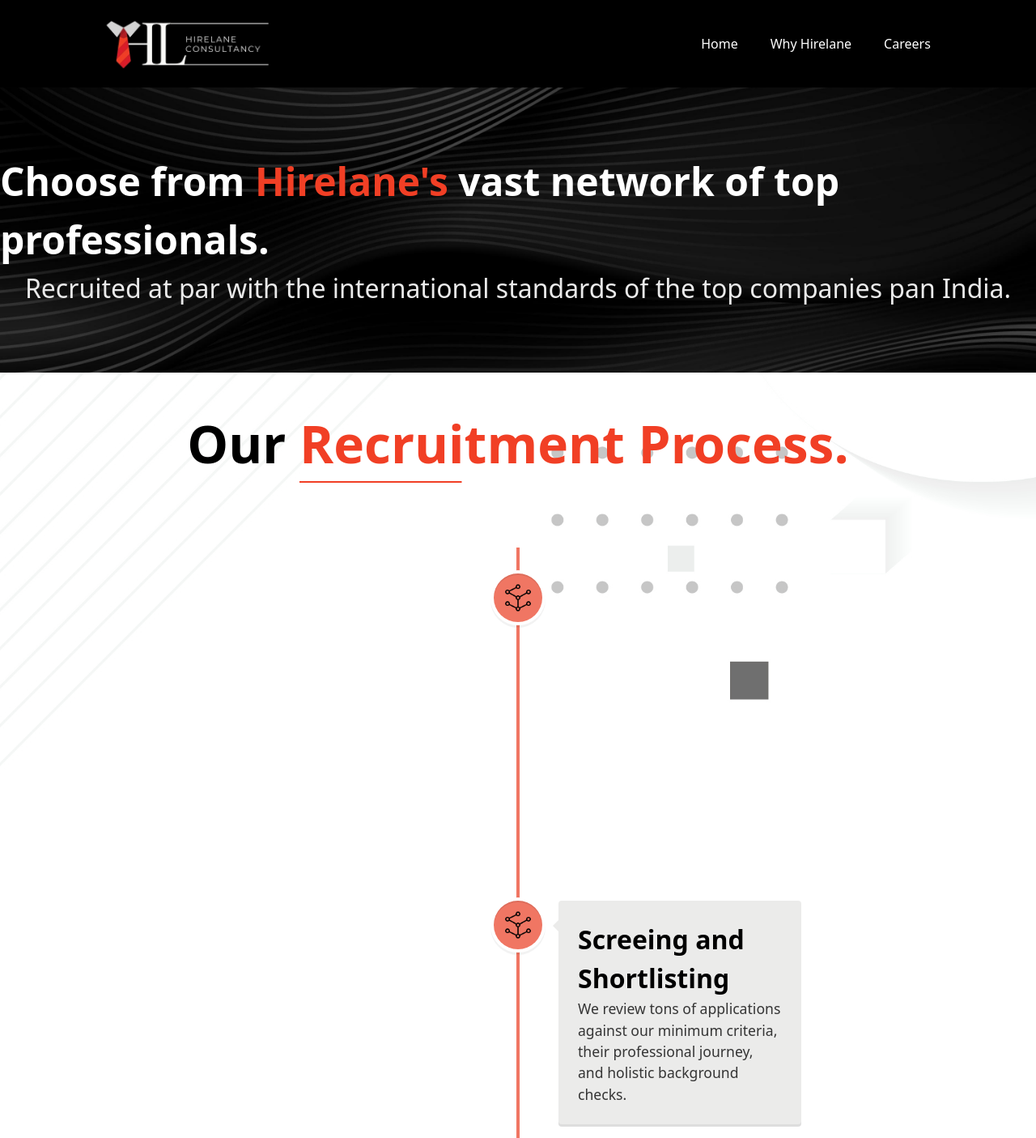
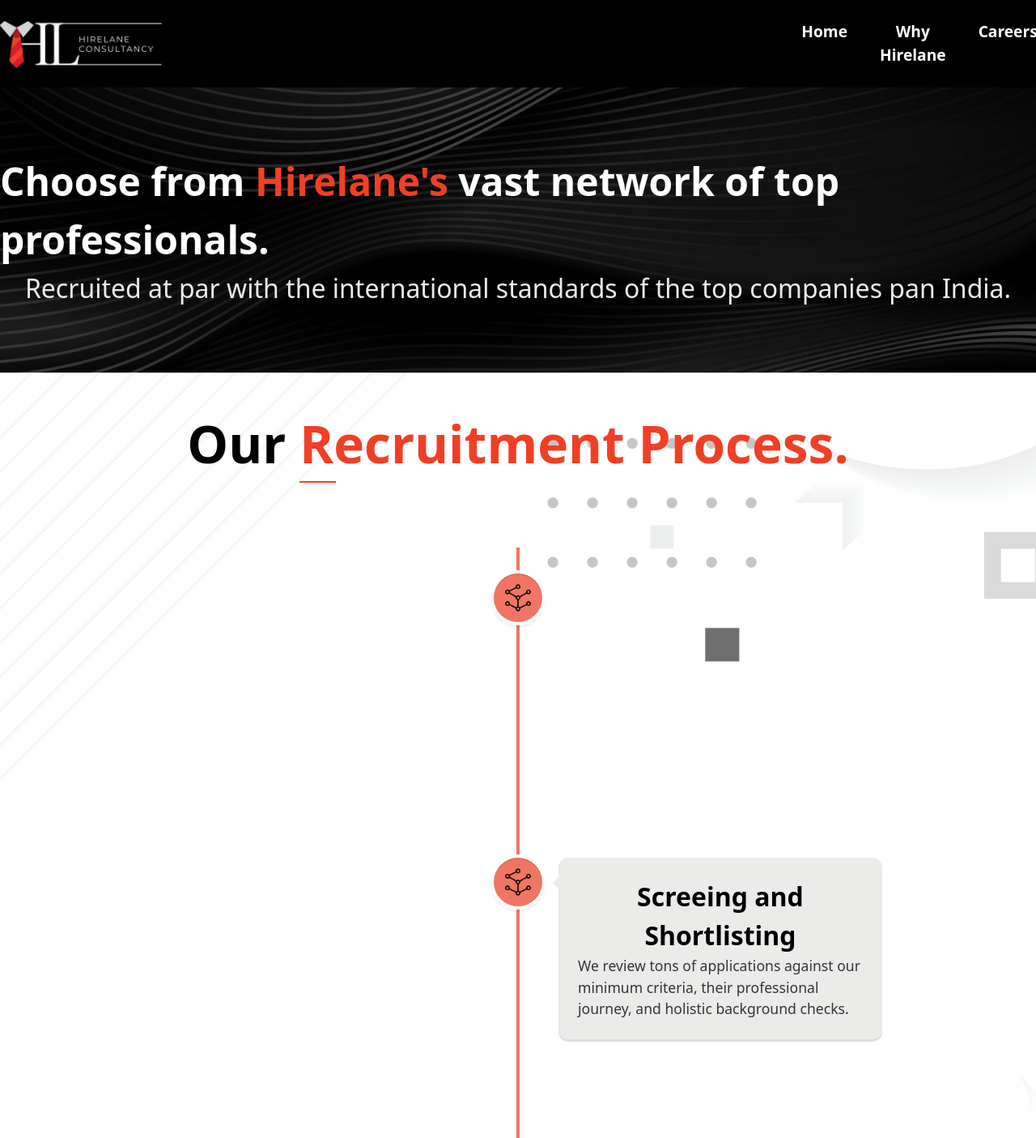
Before and after one commit to Hirelane/hirelane_consultancy, a React (Create React App) app: page /recruitmentProcess in a window 1280 px wide. Shown: the top 1405 px of the page at 81% size. Built offline with nearby package versions, Linux system fonts and the light colour scheme.

Commit message:
minor ui adjustments

```diff
--- a/src/components/Expertise.jsx
+++ b/src/components/Expertise.jsx
@@ -9,6 +9,7 @@
         <VerticalTimelineElement
             contentStyle={{
                 background: "#EBEBEA",
+                borderRadius: '0.75rem'
             }}
 
             contentArrowStyle={{ borderRight: "7px solid #232631" }}
--- a/src/components/Header.jsx
+++ b/src/components/Header.jsx
@@ -11,7 +11,7 @@
             </h2>
             <h1 className=' text-[6rem] font-bold text-[#F13F25]'>TRIUMPH.</h1>
             <p>Lorem ipsum dolor sit amet consectetur, adipisicing elit. Saepe asperiores nam voluptate rem ratione minus omnis, ipsa porro eius architecto. Lorem ipsum dolor, sit amet consectetur adipisicing elit. Porro, est.</p>
-            <Button variant='contained' endIcon={<SendIcon />} className='w-[25%]'
+            <Button variant='contained' endIcon={<SendIcon />} className='w-[35%]'
             sx={{
                 my: 5,
                 backgroundColor: '#F13F25',
--- a/src/components/HowItWorksTimeline.jsx
+++ b/src/components/HowItWorksTimeline.jsx
@@ -8,9 +8,11 @@
         <VerticalTimelineElement
             className="w-[700px] ml-0"
             contentStyle={{
-                background: "#FBFAF8",
+                background: "#EBEBEA",
                 width: '800px',
-                marginLeft: '170px'
+                marginLeft: '170px',
+                boxShadow: 'none',
+                borderRadius: '0.75rem'
             }}
             iconStyle={{ background: '#f07663', fontSize:'2000px', borderColor: '#000000', width: '100px', height:'100px', marginLeft: '40px'}}
             icon={
--- a/src/components/Navbar.jsx
+++ b/src/components/Navbar.jsx
@@ -12,7 +12,7 @@
 
   return (
     <nav className="w-full flex items-center py-5 top-0 z-20 shadow-md bg-black">
-        <div className="w-full flex justify-center gap-[40vw] items-center max-w-7x1 mx-auto">
+        <div className="w-full flex justify-center gap-[60vw] items-center max-w-7x1 mx-auto">
             <img
                 src={hlc_logo_sq}
                 alt="HLC Logo"
@@ -20,12 +20,12 @@
             />
 
             <div className="list-none mr-4 hidden sm:flex flex-row gap-10">
-                <Link to='/' className='text-white hover:text-[#f13f25] duration-300' onClick={showDropdown && toggleDropdown}>Home</Link>
+                <Link to='/' className='text-white text-[1.2rem] font-semibold  hover:text-[#f13f25] duration-300' onClick={showDropdown && toggleDropdown}>Home</Link>
 
 
                 <button
                   onClick={toggleDropdown}
-                  className="text-white hover:text-[#f13f25] duration-300"
+                  className="text-white text-[1.2rem] font-semibold hover:text-[#f13f25] duration-300"
                 >
                   Why Hirelane
                 </button>
@@ -33,28 +33,28 @@
                   <div className="absolute flex flex-col z-10 mt-20 bg-black rounded-md shadow-lg">
                     <Link
                       to="/aboutUs"
-                      className="block px-4 py-2 text-white hover:text-[#f13f25] duration-300"
+                      className="block px-4 py-2 text-white text-[1.2rem] font-semibold hover:text-[#f13f25] duration-300"
                       onClick={toggleDropdown}
                     >
                       About Us
                     </Link>
                     <Link
                       to="/recruitmentProcess"
-                      className="block px-4 py-2 text-white hover:text-[#f13f25] duration-300"
+                      className="block px-4 text-[1.2rem] font-semibold py-2 text-white hover:text-[#f13f25] duration-300"
                       onClick={toggleDropdown}
                     >
                       Recruitment Process
                     </Link>
                     <Link
                       to="/howItWorks"
-                      className="block px-4 py-2 text-white hover:text-[#f13f25] duration-300"
+                      className="block text-[1.2rem] font-semibold px-4 py-2 text-white hover:text-[#f13f25] duration-300"
                       onClick={toggleDropdown}
                     >
                       How It Works
                     </Link>
                   </div>
                 )}
-                <Link to='/careers' className='text-white hover:text-[#f13f25] duration-300' onClick={showDropdown && toggleDropdown}>Careers</Link>
+                <Link to='/careers' className='text-white text-[1.2rem] font-semibold hover:text-[#f13f25] duration-300' onClick={showDropdown && toggleDropdown}>Careers</Link>
             </div>
 
         </div>
--- a/src/components/RecruitmentProcess.jsx
+++ b/src/components/RecruitmentProcess.jsx
@@ -5,10 +5,11 @@
 
 const ProcessCard = ({process}) => {
     return (
-        <VerticalTimelineElement className="w-[700px]"
+        <VerticalTimelineElement className="w-[900px]"
             contentStyle={{
                 background: "#EBEBEA",
-                width: '300px'
+                width: '400px',
+                borderRadius: '0.75rem'
             }}
 
             contentArrowStyle={{ borderRight: "7px solid #EBEBeA" }}
@@ -23,7 +24,7 @@
             }
         >
 
-            <h3 className="text-[2rem] font-bold">{process.title}</h3>
+            <h3 className="text-[2rem] text-center w-full font-bold">{process.title}</h3>
             <h3 className="text-[#353535] font-light text-[1.1rem]">{process.desc}</h3>
         </VerticalTimelineElement>
     );
```
